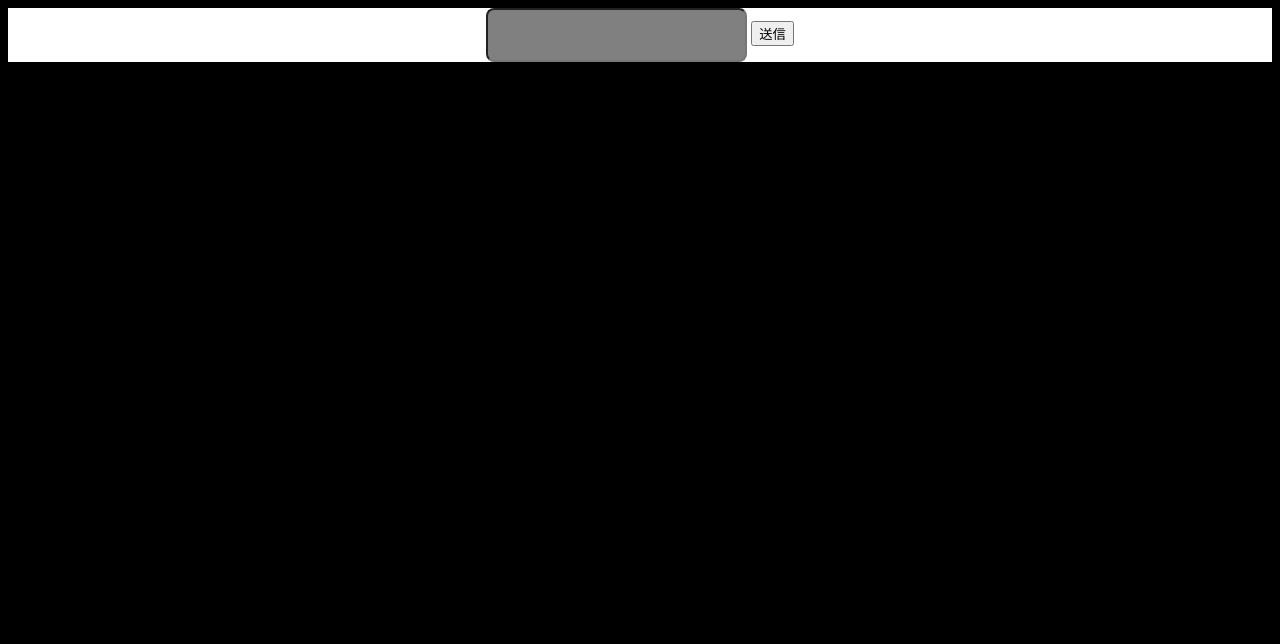
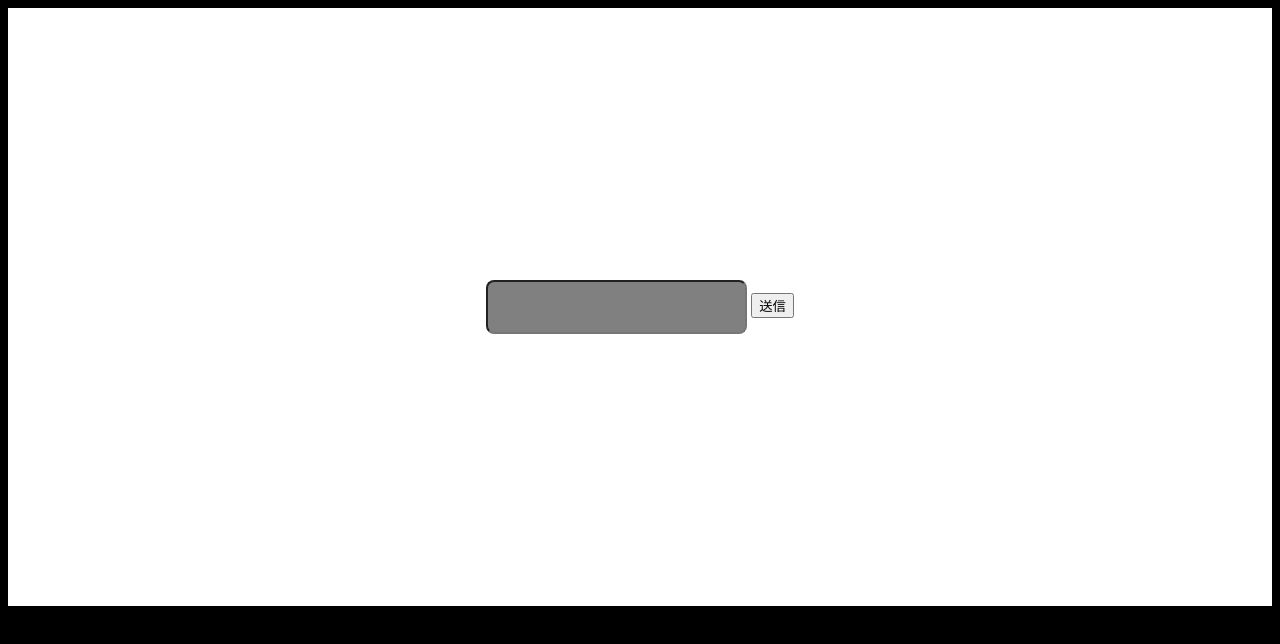
Before and after one commit to GreeyouSoft2/memo, a plain HTML site: page index.html in a window 1280 px wide. Drawn offline with Linux system fonts and the light colour scheme.

Commit message:
Update index.html

```diff
--- a/index.html
+++ b/index.html
@@ -10,8 +10,9 @@
        #main{
          background: white;
          border-radius:2em
-         width: 19em
-         height: 37em;
+         width: 2em
+         height: 3em;
+        padding: 17em 27em;
        }
        #text{
         padding: 1.3em 3em;
```
